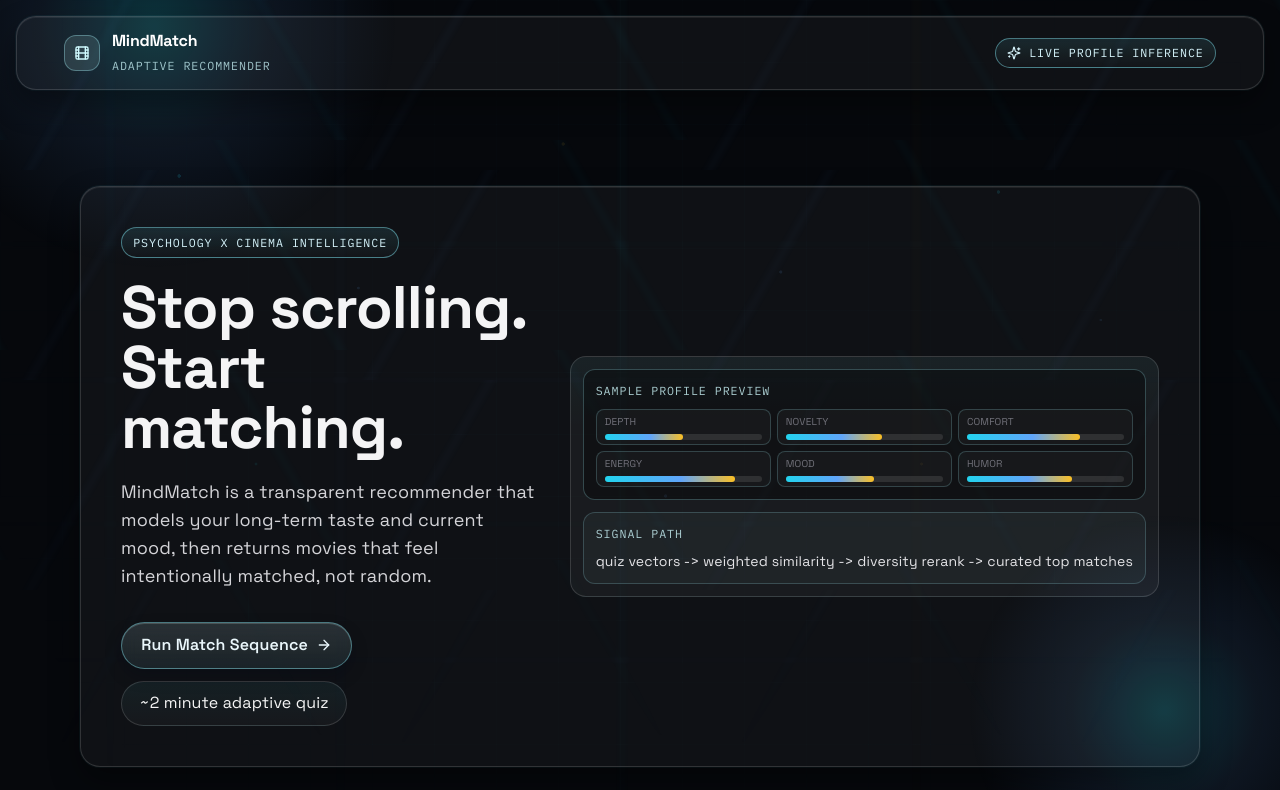
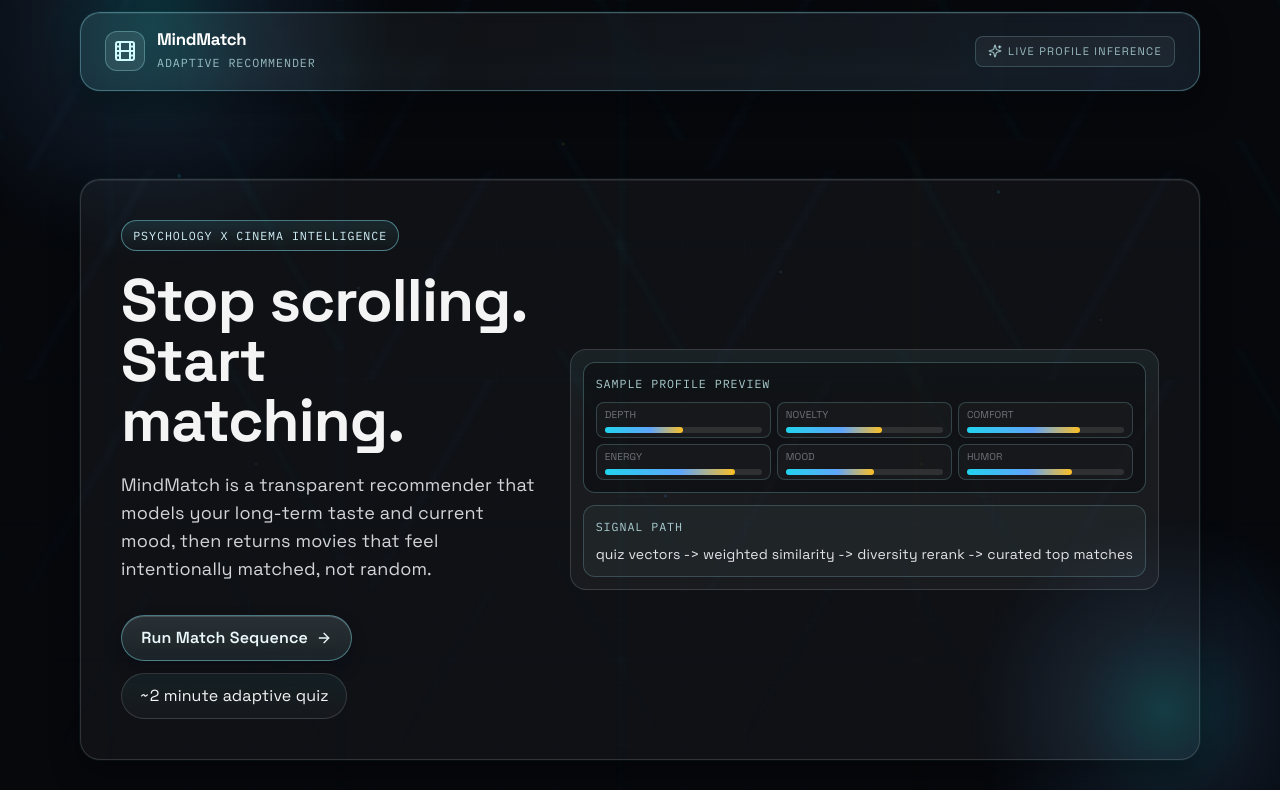
Before and after one commit to rhit-nayeems/mind-match-v2.0, a React (Vite) app in the folder frontend/: page / in a window 1280 px wide. Shown: the top 790 px of the page. Built offline with nearby package versions, Linux system fonts and the light colour scheme; no server answers.

Commit message:
header changed

```diff
--- a/frontend/src/index.css
+++ b/frontend/src/index.css
@@ -384,3 +384,33 @@ body {
   backdrop-filter: blur(10px);
   -webkit-backdrop-filter: blur(10px);
 }
+
+
+.topbar-shell {
+  position: relative;
+  margin-top: 0.75rem;
+}
+
+.topbar-bridge {
+  position: absolute;
+  left: 0.25rem;
+  right: 0.25rem;
+  bottom: -1.2rem;
+  height: 3.2rem;
+  pointer-events: none;
+  border-radius: 1.25rem;
+  background: linear-gradient(180deg, rgba(103, 232, 249, 0.11), rgba(96, 165, 250, 0.06) 55%, rgba(255, 255, 255, 0));
+  opacity: 0.34;
+  filter: blur(14px);
+}
+
+.topbar-surface {
+  position: relative;
+  z-index: 2;
+  border-color: color-mix(in srgb, var(--mm-accent) 22%, var(--mm-border) 78%);
+  background:
+    linear-gradient(90deg, rgba(103, 232, 249, 0.08), rgba(255, 255, 255, 0.01) 34%, rgba(96, 165, 250, 0.08)),
+    rgba(255, 255, 255, 0.03);
+  backdrop-filter: blur(8px);
+  -webkit-backdrop-filter: blur(8px);
+}
--- a/frontend/src/pages/App.tsx
+++ b/frontend/src/pages/App.tsx
@@ -13,26 +13,31 @@ export default function App() {
         <div className="tech-orb b" />
       </div>
 
-      <header className="mx-4 mt-4 rounded-2xl surface px-4 py-3">
-        <div className="mx-auto flex w-full max-w-6xl items-center justify-between">
+      <div className="mx-auto w-full max-w-6xl px-4">
+        <div className="topbar-shell">
+          <div className="topbar-bridge" aria-hidden />
+
+          <header className="surface topbar-surface px-5 py-4 md:px-6 md:py-4">
+            <div className="flex items-center justify-between gap-4">
               <Link to="/" className="flex items-center gap-3 text-white">
-            <span className="grid h-9 w-9 place-items-center rounded-xl border border-cyan-200/35 bg-cyan-100/[0.12] text-cyan-100">
-              <Film className="h-4 w-4" />
+                <span className="grid h-10 w-10 place-items-center rounded-xl border border-cyan-200/30 bg-cyan-100/[0.1] text-cyan-100">
+                  <Film className="h-4.5 w-4.5" />
                 </span>
                 <span>
-              <span className="headline block text-base tracking-tight">MindMatch</span>
-              <span className="code-label text-cyan-100/75">adaptive recommender</span>
+                  <span className="headline block text-[1.05rem] leading-tight tracking-tight">MindMatch</span>
+                  <span className="code-label text-cyan-100/70">adaptive recommender</span>
                 </span>
               </Link>
 
-          <div className="outline-chip hidden sm:inline-flex">
-            <Sparkles className="mr-2 h-3.5 w-3.5" />
+              <div className="hidden md:inline-flex items-center gap-1.5 rounded-lg border border-cyan-200/20 bg-cyan-100/[0.05] px-3 py-1.5 text-[11px] uppercase tracking-[0.12em] text-cyan-100/70">
+                <Sparkles className="h-3.5 w-3.5" />
                 live profile inference
               </div>
             </div>
           </header>
+        </div>
 
-      <main className="mx-auto w-full max-w-6xl px-4 pb-12 pt-8">
+        <main className="pb-12 pt-5 md:pt-6">
           <Outlet />
           <footer className="mt-12 border-t border-cyan-200/15 pt-5 text-xs text-zinc-300">
             <div className="flex flex-col gap-2 md:flex-row md:items-center md:justify-between">
@@ -62,5 +67,6 @@ export default function App() {
           </footer>
         </main>
       </div>
+    </div>
   )
 }
```
Lines whose indentation alone changed are shown as unchanged.
